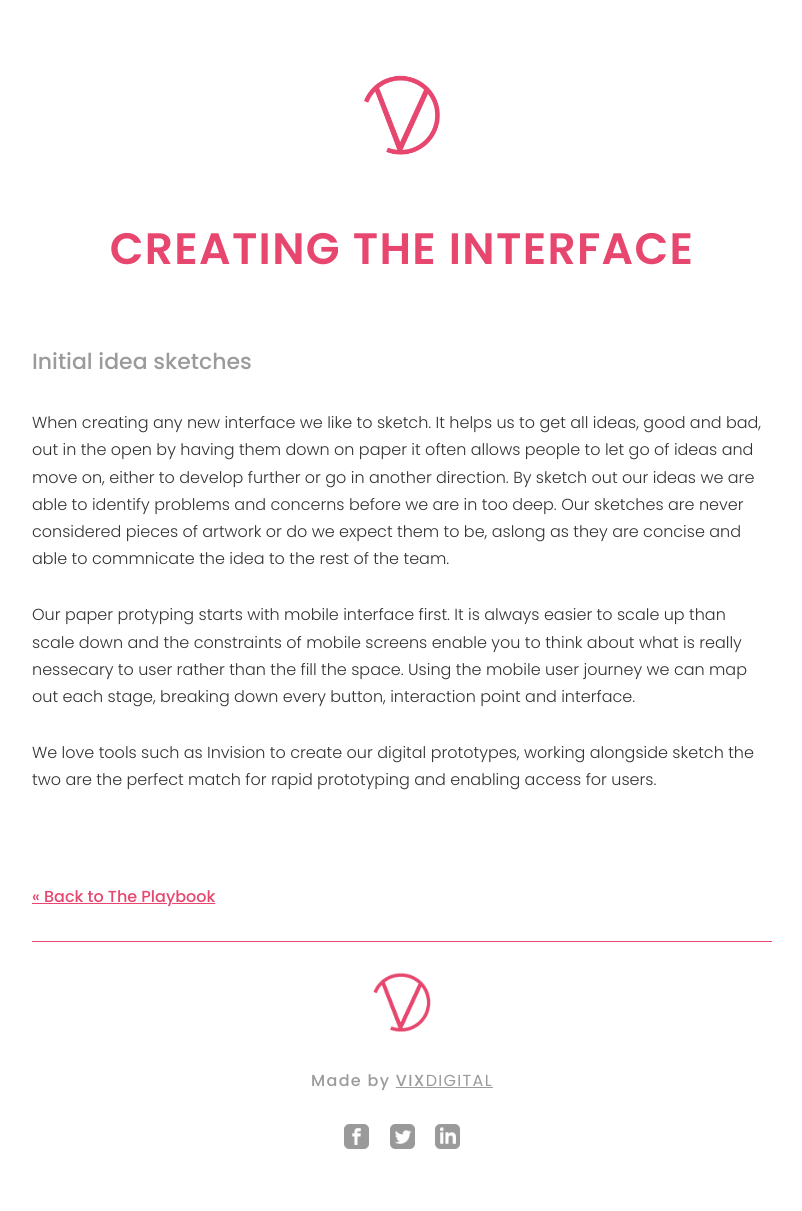
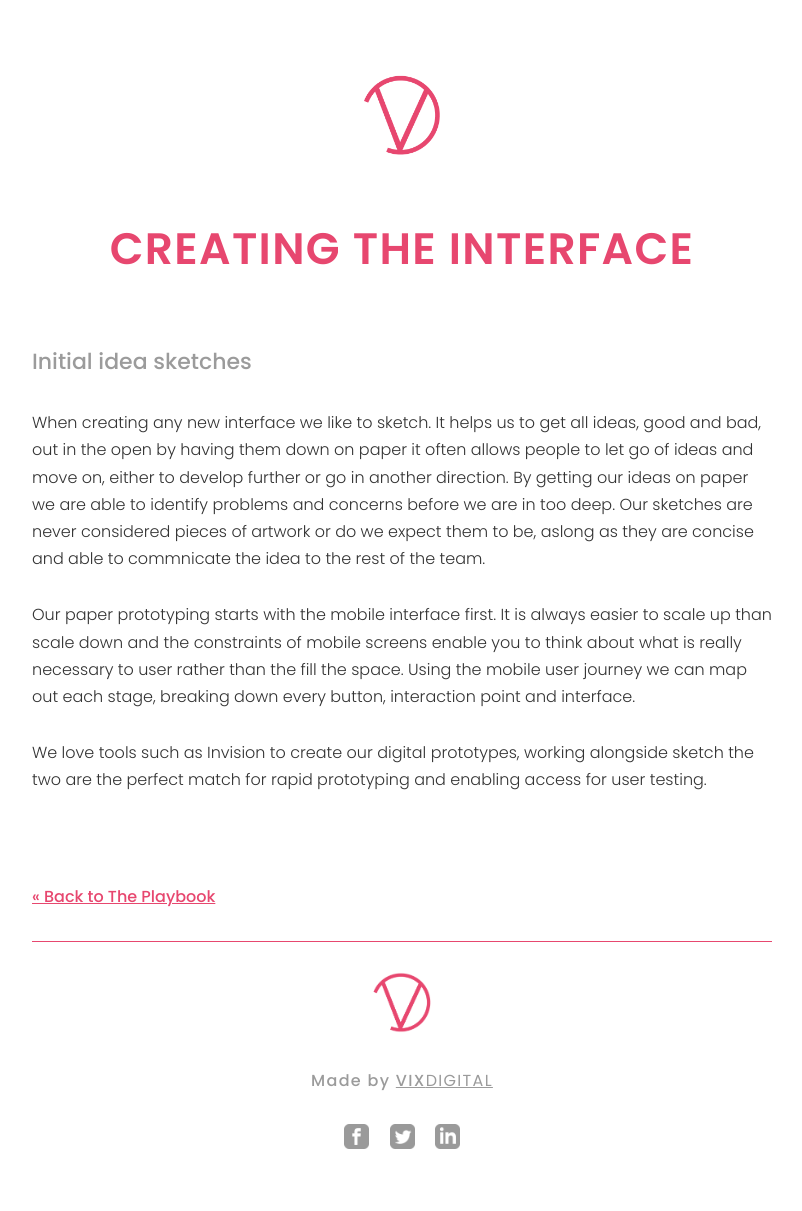
Before and after one commit to vixdigital/playbook, a Jekyll site: the page built from _plays/05-designing/creating-the-interface.markdown, in a window 1280 px wide. Shown: the whole page, without its empty margins (238-1040 px from the left). Built offline with Jekyll 4.4.1, drawn with Linux system fonts in a browser that asks for light colours.

Commit message:
Update creating-the-interface.markdown

```diff
--- a/_plays/05-designing/creating-the-interface.markdown
+++ b/_plays/05-designing/creating-the-interface.markdown
@@ -5,8 +5,8 @@ categories: designing
 
 <h4> Initial idea sketches </h4>
 
-When creating any new interface we like to sketch. It helps us to get all ideas, good and bad, out in the open by having them down on paper it often allows people to let go of ideas and move on, either to develop further or go in another direction. By sketch out our ideas we are able to identify problems and concerns before we are in too deep. Our sketches are never considered pieces of artwork or do we expect them to be, aslong as they are concise and able to commnicate the idea to the rest of the team.
+When creating any new interface we like to sketch. It helps us to get all ideas, good and bad, out in the open by having them down on paper it often allows people to let go of ideas and move on, either to develop further or go in another direction. By getting our ideas on paper we are able to identify problems and concerns before we are in too deep. Our sketches are never considered pieces of artwork or do we expect them to be, aslong as they are concise and able to commnicate the idea to the rest of the team.
 
-Our paper protyping starts with mobile interface first. It is always easier to scale up than scale down and the constraints of mobile screens enable you to think about what is really nessecary to user rather than the fill the space. Using the mobile user journey we can map out each stage, breaking down every button, interaction point and interface.
+Our paper prototyping starts with the mobile interface first. It is always easier to scale up than scale down and the constraints of mobile screens enable you to think about what is really necessary to user rather than the fill the space. Using the mobile user journey we can map out each stage, breaking down every button, interaction point and interface.
 
-We love tools such as Invision to create our digital prototypes, working alongside sketch the two are the perfect match for rapid prototyping and enabling access for users.
+We love tools such as Invision to create our digital prototypes, working alongside sketch the two are the perfect match for rapid prototyping and enabling access for user testing.
```
